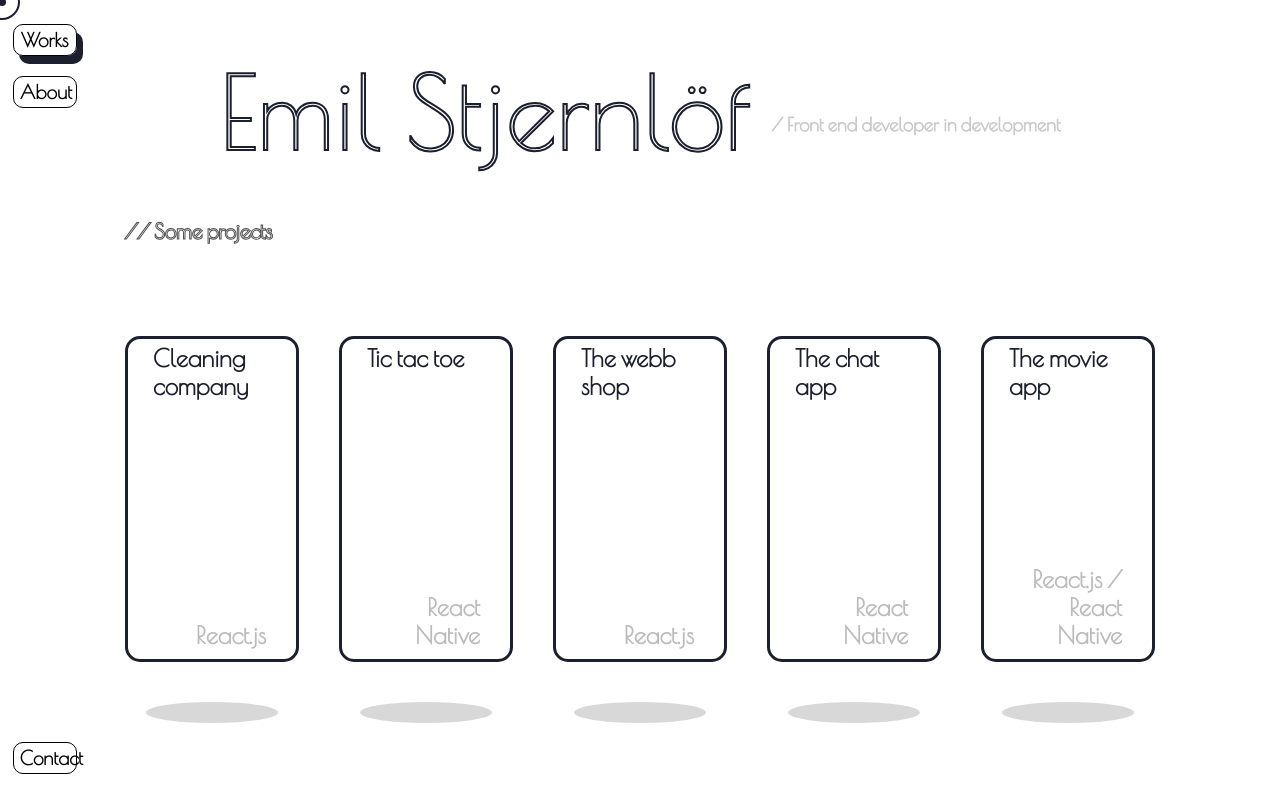
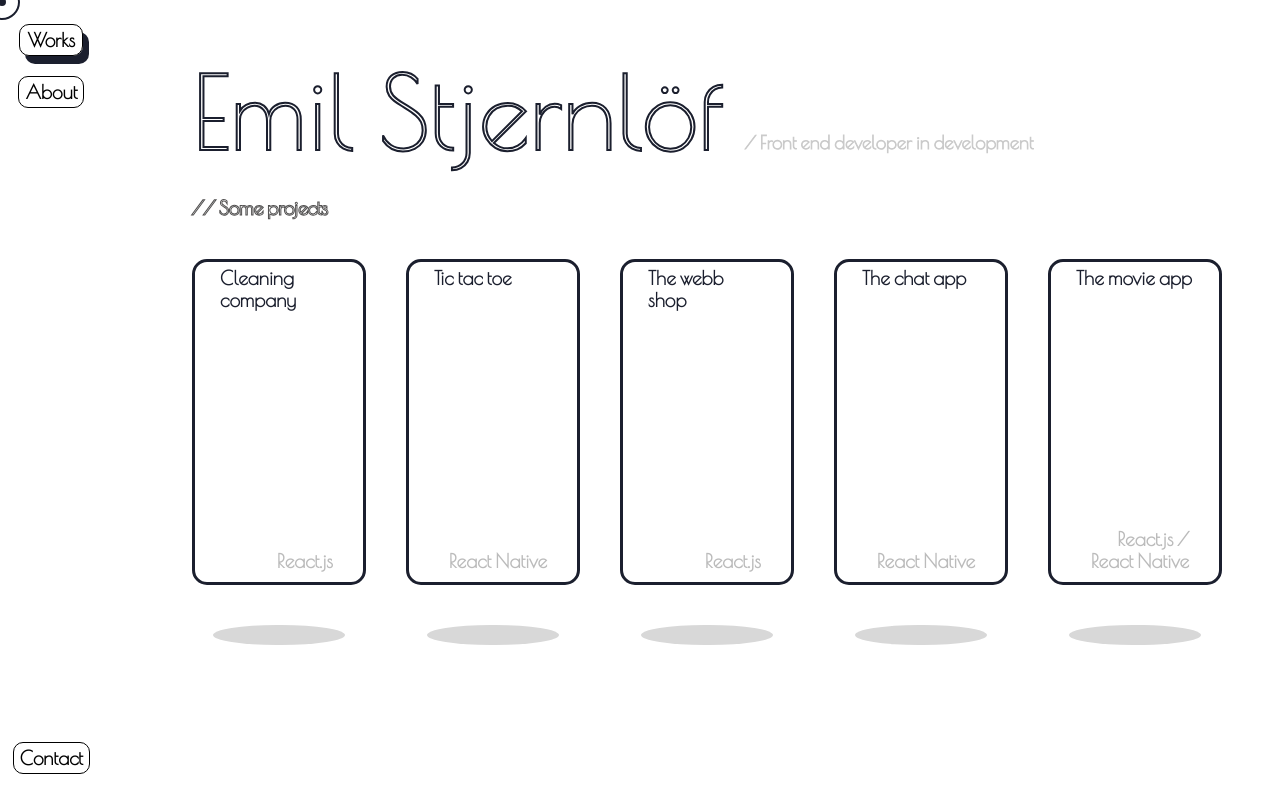
Before and after one commit to starleafer/My-portfolio, a React (Vite) app in the folder workspace/: page / in a window 1280 px wide. Built offline with nearby package versions, Linux system fonts and the light colour scheme; a web font is replaced by a local one.

Commit message:
Started with MQ for Buttons and Mainpage

```diff
--- a/workspace/src/App.jsx
+++ b/workspace/src/App.jsx
@@ -87,14 +87,15 @@ function App({ router }) {
     <AppContainer>
       <Content>
         <Routes>
-          <Route path="/" element={ <><Buttons /><Mainpage  /></>} />
-          <Route path="/cleaning" element={ <><Buttons /> <Cleaning  /></> } />
-          <Route path="/chatapp" element={ <><Buttons /> <ChatApp /></> } />
-          <Route path="/webbshop" element={ <><Buttons /> <WebbShop /></> } />
-          <Route path="/movieapp" element={ <><Buttons /> <MovieApp /></> } />
-          <Route path="/tictactoe" element={ <><Buttons /> <TicTacToe /></> } />
-          <Route path="/about" element={ <><Buttons /><AboutMe /></> } />
+          <Route path="/" element={<RouteContainer><Buttons /><Mainpage /></RouteContainer>} />
+          <Route path="/cleaning" element={<RouteContainer><Buttons /><Cleaning /></RouteContainer>} />
+          <Route path="/chatapp" element={<RouteContainer><Buttons /><ChatApp /></RouteContainer>} />
+          <Route path="/webbshop" element={<RouteContainer><Buttons /><WebbShop /></RouteContainer>} />
+          <Route path="/movieapp" element={<RouteContainer><Buttons /><MovieApp /></RouteContainer>} />
+          <Route path="/tictactoe" element={<RouteContainer><Buttons /><TicTacToe /></RouteContainer>} />
+          <Route path="/about" element={<RouteContainer><Buttons /><AboutMe /></RouteContainer>} />
         </Routes>
+
         <m.div
           className={`cursor ${whiteCursor === 'active' ? 'whiteCursor' : ''}`}
           variants={variants}
@@ -120,5 +121,19 @@ const Content = styled.div`
     flex-grow: 1;
     /* height: 100%; */
     `;
+const RouteContainer = styled.div`
+  display: flex;
+  flex-direction: row;
+  height: 100vh;
+
+  @media (max-width: 768px) {
+     flex-direction: column;
+     font-size: 0.7em;
+     align-items: flex-start;
+  }
+`
+
+
+
 
 export default App
--- a/workspace/src/components/Buttons.jsx
+++ b/workspace/src/components/Buttons.jsx
@@ -108,6 +108,23 @@ const slideAndFadeOut = keyframes`
   }
 `;
 
+// const slideAndFadeOutMobile = keyframes`
+//   0% {
+//     right: 80vw;
+//     opacity: 0;
+//   }
+//   20% {
+//     right: 85vw;
+//     opacity: 1;
+//   }
+//   70% {
+//     opacity: 1;
+//   }
+//   100% {
+//     opacity: 0;
+//   }
+// `;
+
 const fadein = keyframes`
 0% {
   opacity: 0;
@@ -138,8 +155,22 @@ const ButtonContainer = styled(m.div)`
   left: 0;
   z-index: 1;
 
+  @media (max-width: 768px) {
+    flex-direction: row;
+    align-items: flex-start;
+    height: 5vh;
+    width: 88vw;
+    padding: 16px 6vw;
+
+  }
+
   :last-child {
     margin-top: auto;
+
+    @media (max-width: 768px) {
+      margin: 0 7px 0 0;
+      margin-left: auto;
+  }
   }
 
   &.fade-in {
@@ -153,7 +184,8 @@ const ButtonContainer = styled(m.div)`
 `;
 
 const StyledButton = styled(m.button)`
-  width: 5vw;
+  /* width: 5vw; */
+  min-width: 5vw;
   height: 4vh;
   border-radius: 10px;
   border: 1px solid black;
@@ -163,13 +195,26 @@ const StyledButton = styled(m.button)`
   transition: transform 0.5s, box-shadow 0.3s;
   z-index: 1;
 
-  &.mainpage {
-    box-shadow: 6px 8px var(--dark);
+  @media (max-width: 1200px) {
+    font-size: 0.9em;
   }
 
+  @media (max-width: 965px) {
+    font-size: 0.9em;
+  }
+
+  @media (max-width: 768px) {
+    font-size: 0.9em;
+  }
+
+  &.mainpage,
   &.about {
-    box-shadow: 6px 8px var(--dark);
+  box-shadow: 6px 8px var(--dark);
+
+  @media (max-width: 768px) {
+    box-shadow: 2px 4px var(--dark);
   }
+}
 
   &.lightmode {
     color: #fff;
@@ -184,10 +229,13 @@ const StyledButton = styled(m.button)`
 
 const Contact = styled.div`
   display: flex;
+  min-width: 5vw;
   flex-direction: row;
   gap: 15px;
   justify-content: center;
   align-items: center;
+
+
 `;
 const CopyAlert = styled.div`
   position: absolute;
@@ -206,9 +254,23 @@ const CopyAlert = styled.div`
   transform: translateX(100%);
   transition: transform 0.3s;
 
+  @media (max-width: 768px) {
+   width: 60px;
+   height: 20px;
+   font-size: 0.8em;
+   padding: 1px;
+  }
+
 
   &.clicked {
     animation: ${slideAndFadeOut} 1.5s forwards;
+
+    @media (max-width: 768px) {
+      animation: ${slideAndFadeOut} 1.5s forwards;
+
+      transform: translateX(-100%); // Updated line for mobile
+
+    }
   }
 `;
 
--- a/workspace/src/components/Card.jsx
+++ b/workspace/src/components/Card.jsx
@@ -48,7 +48,6 @@ function Card({ id, path, title, label, color, backgroundColor }) {
   return (
     <Body>
       {showCircle && <Circle style={{ backgroundColor: isClicked ? backgroundColor : "" }} />}
-      {/* <Link to={`/${path}`} style={{ textDecoration: 'none' }} className='link'> */}
         <StyledCard
           key={id}
           onClick={handleClick}
@@ -60,7 +59,6 @@ function Card({ id, path, title, label, color, backgroundColor }) {
           <Title>{title}</Title>
           <Label className={isHovered === id ? "hovered" : ""}>{label}</Label>
         </StyledCard>
-      {/* </Link> */}
       <Shadow className={isHovered ? "hovered" : ""} />
     </Body>
   );
@@ -91,17 +89,21 @@ const Body = styled.div`
   flex-direction: column;
   justify-content: center;
   align-items: center;
-  height: 100%;
+  margin-bottom: 15px;
+  /* height: 100%; */
+
+  @media (max-width: 768px) {
+    /* justify-content: flex-start; */
+  }
   `
 
 const StyledCard = styled.div`
-
   width: 10vw;
   height: 40vh;
   display: flex;
   flex-direction: column;
   padding: 0 20px;
-  font-size: 1.5em;
+  font-size: 1.5vw;
   font-weight: 700;
   color: var(--dark);
   border: 3px solid var(--dark);
@@ -110,6 +112,39 @@ const StyledCard = styled.div`
   overflow: hidden;
   transition: transform 1s;
 
+  @media (max-width: 1200px) {
+    border-width: 2px;
+    width: 8vw;
+    height: 30vh;
+  }
+
+  @media (max-width: 965px) {
+    border-width: 1px;
+    width: 7vw;
+    padding: 0 10px;
+    font-size: 1.2vw;
+    border-radius: 10px;
+
+  }
+
+  @media (max-width: 768px) {
+    border-width: 1px;
+    height: 5vh;
+    width: 82vw;
+    align-items: center;
+    border-radius: 5px;
+    flex-direction: row;
+    font-size: 1em;
+  }
+
+  @media (max-width: 375px) {
+    width: 78vw;
+  }
+
+
+
+
+/*
   &::before,
   &::after {
     content: '';
@@ -125,11 +160,11 @@ const StyledCard = styled.div`
     width: 3vw;
   }
 
-  &.clicked::before,
+   &.clicked::before,
   &.clicked::after {
     animation: ${slide} 0.4s forwards;
     opacity: 1;
-  }
+  } */
 
   &:hover {
     color: white;
@@ -164,6 +199,14 @@ const Shadow = styled.div`
   border: 2px solid transparent;
   transition: transform 0.3s, width 0.8s;
 
+  @media (max-width: 965px) {
+    width: 8vw;
+  }
+
+  @media (max-width: 768px) {
+    display: none;
+  }
+
   &.hovered {
     width: 8vw;
     transform: scale(0.9);
@@ -180,6 +223,10 @@ const Circle = styled.div`
   transform-origin: center;
   z-index: 9999;
   opacity: 1;
+
+  @media (max-width: 768px) {
+    border-radius: 15px;
+  }
 `;
 
 export default Card;
--- a/workspace/src/components/Projectlist.jsx
+++ b/workspace/src/components/Projectlist.jsx
@@ -37,9 +37,13 @@ function Projectlist() {
 
 const StyledProjectList = styled.div`
     display: flex;
+    width: 80vw;
     flex-direction: column;
     justify-content: center;
-    align-items: center;
+
+    @media (max-width: 768px) {
+    width: 90vw;
+  }
 `
 
 const ProjectContainer = styled.div`
@@ -49,11 +53,17 @@ const ProjectContainer = styled.div`
     justify-content: flex-start;
     align-items: center;
     gap: 40px;
+
+    @media (max-width: 768px) {
+        flex-direction: column;
+        align-items: flex-start;
+        gap: 0;
+  }
 `
 
 const ListLabel = styled.h4`
-    font-size: 1.3em;
-    margin-bottom: 55px;
+    font-size: 1.5vw;
+    margin-bottom: 10px;
     align-self: flex-start;
     color: white;
     -webkit-text-stroke-width: 1px;
--- a/workspace/src/components/pages/Mainpage.jsx
+++ b/workspace/src/components/pages/Mainpage.jsx
@@ -23,34 +23,47 @@ function Mainpage() {
 
 const Container = styled(m.div)`
   display: flex;
+  min-width: 90vw;
+  /* max-width: 90vw; */
   align-items: center;
   flex-direction: column;
   position: relative;
-  /* height: 100%; */
-`
+  margin-left: auto;
+  /* border: 2px solid green; */
+
+  @media (max-width: 768px) {
+    margin: 10vh 0 0 5vw;
+    align-items: flex-start;
+
+  }
+  `
+
 const TitlesContainer = styled.div`
   display: flex;
-  /* height: 30vh; */
   width: 80vw;
-  /* margin-top: 5vh; */
-  align-items: center;
-  justify-content: center;
+  align-items: end;
 `
 
 const Title = styled.h1`
   font-size: 8vw;
   font-weight: 500;
   text-align: center;
-  margin: 0.5em 0.2em 0.2em 0;
+  margin: 0.5em 0.2em 0 0;
   color: white;
   -webkit-text-stroke-width: 2px;
   -webkit-text-stroke-color: var(--dark);
+
+  @media (max-width: 768px) {
+    font-size: 2.7em;
+
+  }
 `;
 
 const SmallTitle = styled.h2`
+  /* border: 1px solid black; */
   font-size: 1.45vw;
   font-weight: 500;
-  margin: 3em 0 0 0;
+  margin: 3em 0 1em 0;
   color: #cacaca;
   -webkit-text-stroke-width: 1px;
 `
```
Also changed, not shown: workspace/src/components/pages/Cleaning.jsx (+0 -8 lines). Lines whose indentation alone changed are shown as unchanged.
